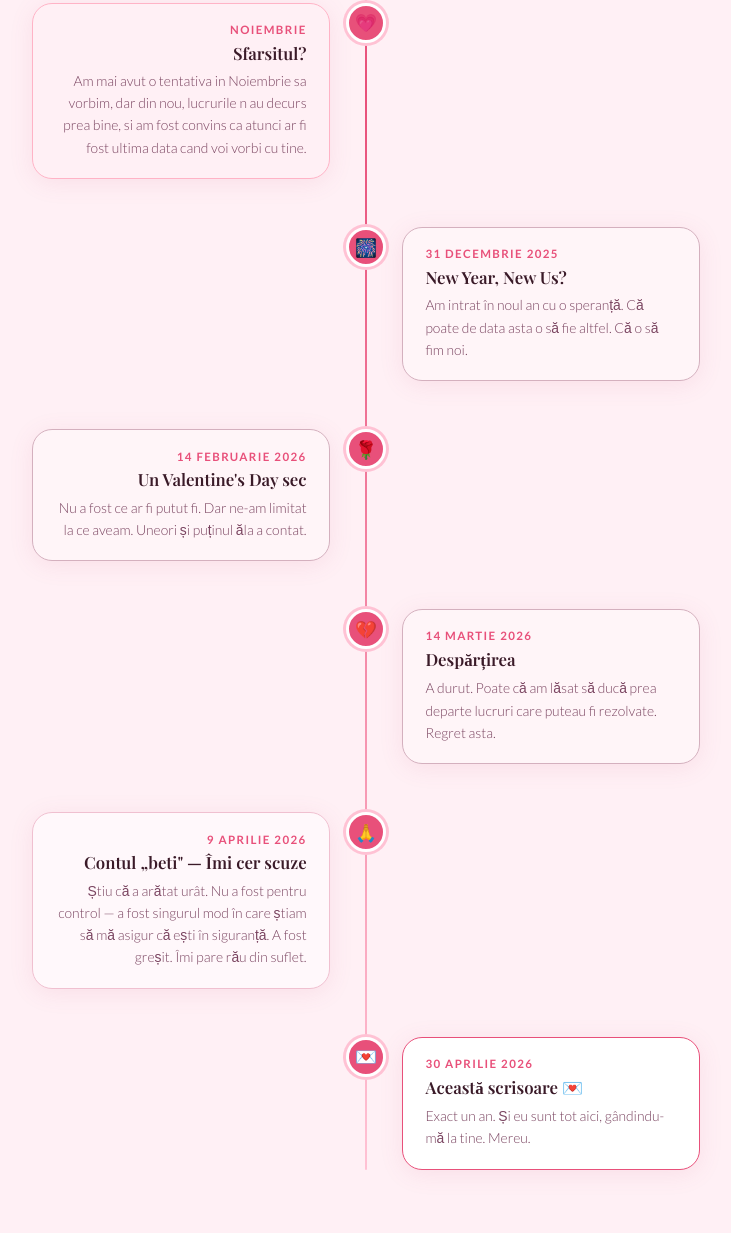
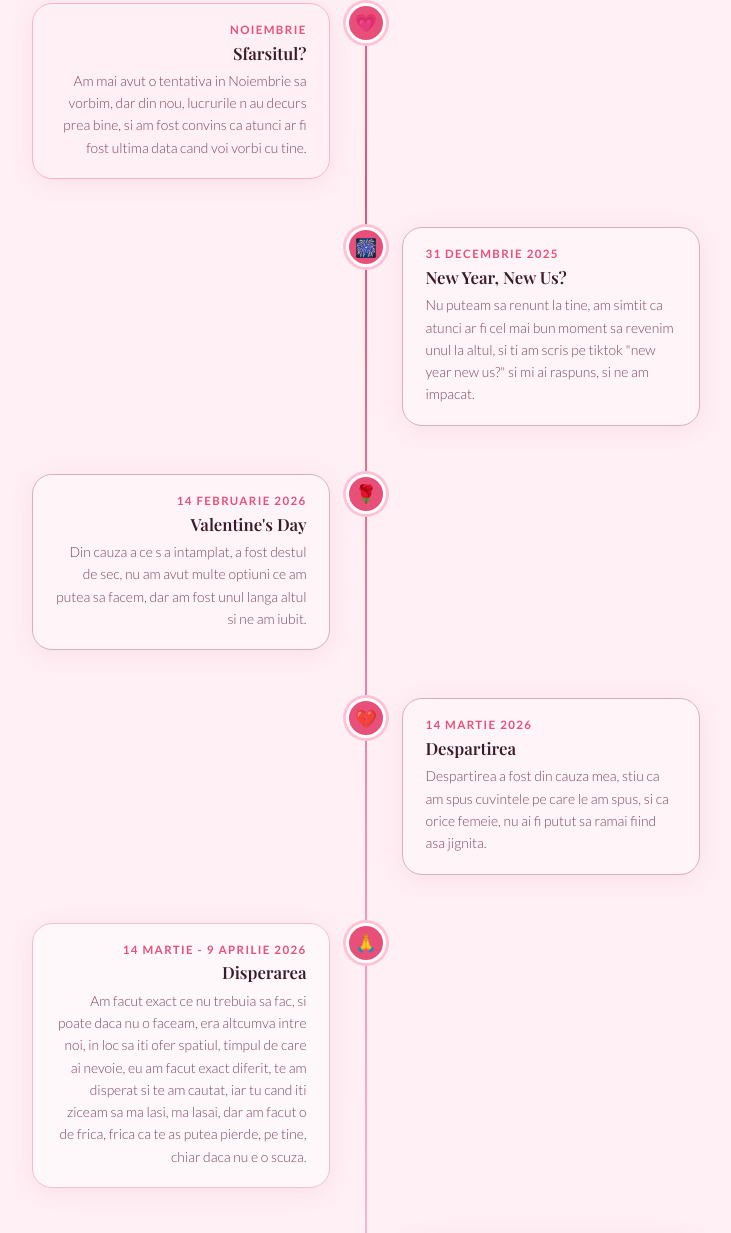
Before and after one commit to andreeaenjoyer/andreea, a plain HTML site: page index.html in a window 1280 px wide. Shown: the part 1948-3181 px from the top of the page, without its empty margins (274-1005 px from the left). Drawn offline with nearby package versions, Linux system fonts and the light colour scheme; a web font is replaced by a local one.

Commit message:
Update index.html

```diff
--- a/index.html
+++ b/index.html
@@ -208,7 +208,7 @@ footer{text-align:center;padding:2rem;color:var(--text-light);font-size:.8rem;le
 
     <div class="tl-item">
       <div class="tl-card happy">
-        <div class="tl-date">5 Martie</div>
+        <div class="tl-date">5 Mai</div>
         <div class="tl-title">Visul cu Istanbul 🌙</div>
         <div class="tl-text">Primul nostru vis, cum vorbeam sa mergem in Istanbul, si sa ne luam cazare cu balcon la privirea marii).</div>
       </div>
@@ -246,7 +246,7 @@ footer{text-align:center;padding:2rem;color:var(--text-light);font-size:.8rem;le
       <div class="tl-card sad">
         <div class="tl-date">31 Decembrie 2025</div>
         <div class="tl-title">New Year, New Us?</div>
-        <div class="tl-text">Am intrat în noul an cu o speranță. Că poate de data asta o să fie altfel. Că o să fim noi.</div>
+        <div class="tl-text">Nu puteam sa renunt la tine, am simtit ca atunci ar fi cel mai bun moment sa revenim unul la altul, si ti am scris pe tiktok "new year new us?" si mi ai raspuns, si ne am impacat. </div>
       </div>
       <div class="tl-dot">🎆</div>
     </div>
@@ -254,8 +254,8 @@ footer{text-align:center;padding:2rem;color:var(--text-light);font-size:.8rem;le
     <div class="tl-item">
       <div class="tl-card sad">
         <div class="tl-date">14 Februarie 2026</div>
-        <div class="tl-title">Un Valentine's Day sec</div>
-        <div class="tl-text">Nu a fost ce ar fi putut fi. Dar ne-am limitat la ce aveam. Uneori și puținul ăla a contat.</div>
+        <div class="tl-title">Valentine's Day</div>
+        <div class="tl-text">Din cauza a ce s a intamplat, a fost destul de sec, nu am avut multe optiuni ce am putea sa facem, dar am fost unul langa altul si ne am iubit. </div>
       </div>
       <div class="tl-dot">🌹</div>
     </div>
@@ -263,17 +263,17 @@ footer{text-align:center;padding:2rem;color:var(--text-light);font-size:.8rem;le
     <div class="tl-item">
       <div class="tl-card sad">
         <div class="tl-date">14 Martie 2026</div>
-        <div class="tl-title">Despărțirea</div>
-        <div class="tl-text">A durut. Poate că am lăsat să ducă prea departe lucruri care puteau fi rezolvate. Regret asta.</div>
+        <div class="tl-title">Despartirea</div>
+        <div class="tl-text">Despartirea a fost din cauza mea, stiu ca am spus cuvintele pe care le am spus, si ca orice femeie, nu ai fi putut sa ramai fiind asa jignita. </div>
       </div>
       <div class="tl-dot">💔</div>
     </div>
 
     <div class="tl-item">
       <div class="tl-card sorry">
-        <div class="tl-date">9 Aprilie 2026</div>
-        <div class="tl-title">Contul „beti" — Îmi cer scuze</div>
-        <div class="tl-text">Știu că a arătat urât. Nu a fost pentru control — a fost singurul mod în care știam să mă asigur că ești în siguranță. A fost greșit. Îmi pare rău din suflet.</div>
+        <div class="tl-date">14 Martie - 9 Aprilie 2026</div>
+        <div class="tl-title">Disperarea</div>
+        <div class="tl-text">Am facut exact ce nu trebuia sa fac, si poate daca nu o faceam, era altcumva intre noi, in loc sa iti ofer spatiul, timpul de care ai nevoie, eu am facut exact diferit, te am disperat si te am cautat, iar tu cand iti ziceam sa ma lasi, ma lasai, dar am facut o de frica, frica ca te as putea pierde, pe tine, chiar daca nu e o scuza. </div>
       </div>
       <div class="tl-dot">🙏</div>
     </div>
```
